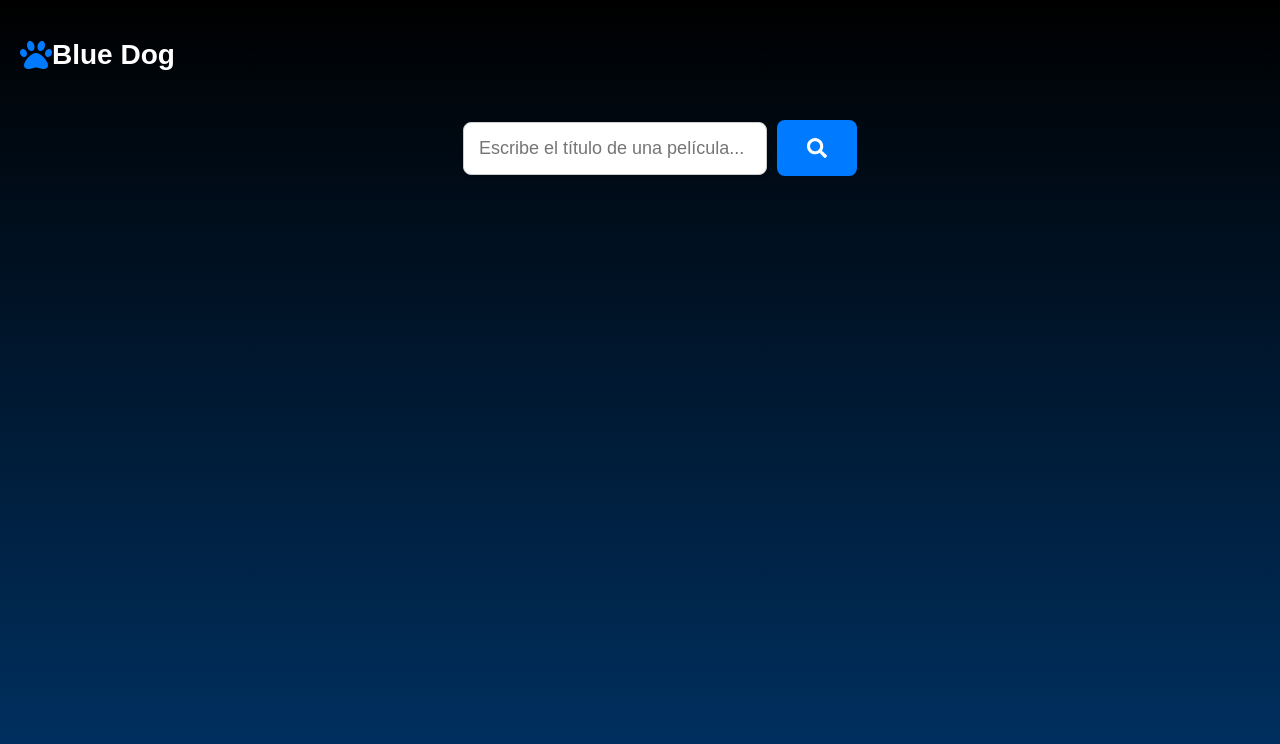
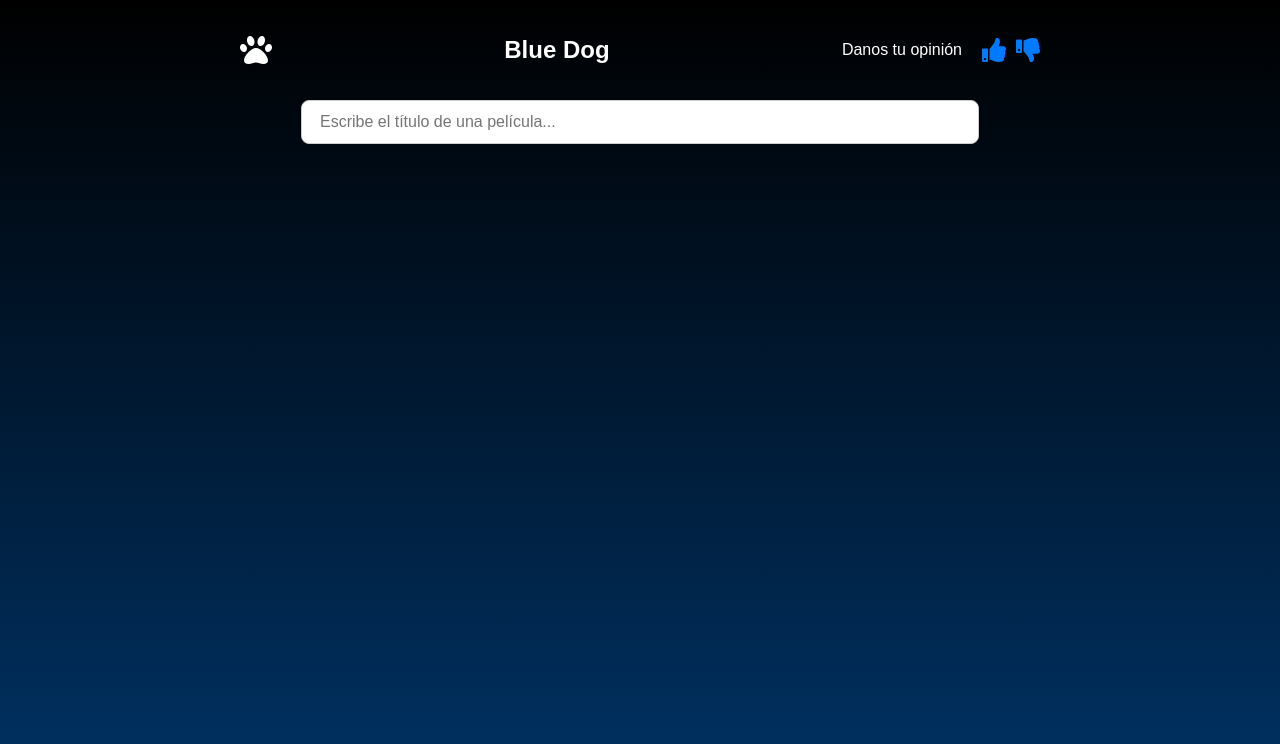
Before and after one commit to CharlyLP04/Actividad-Meilisearch2.0, a React (Create React App) app: page / in a window 1280 px wide. Shown: the top 744 px of the page. Built offline with nearby package versions, Linux system fonts and the light colour scheme; what meilisearch would draw is missing.

Commit message:
ultimos detalles
descbri que el boton de buscar no servia pra nada asi que lo quite y agregue unos iconos pero no los puedo poner donde quiero

```diff
--- a/src/App.css
+++ b/src/App.css
@@ -3,73 +3,73 @@ body {
     padding: 0;
     height: 100vh;
     background: linear-gradient(to bottom, #000000, #003366);
-    display: flex;
-    flex-direction: column;
-    align-items: center;
   }
 
   .app-container {
     font-family: Arial, sans-serif;
     padding: 20px;
-    max-width: 900px;
+    max-width: 800px;
+    margin: 0 auto;
     color: white;
-    width: 100%;
   }
 
   .header {
     display: flex;
     align-items: center;
-    position: absolute;
-    top: 20px;
-    left: 20px;
+    justify-content: space-between; /* Ajustar para la parte derecha */
+    margin-bottom: 20px;
+  }
+
+  .logo-icon {
+    font-size: 50px;
+    color: #007bff;
+    margin-right: 15px;
   }
 
   .title {
-    font-size: 28px;
+    font-size: 24px;
     color: white;
+  }
+
+  .opinion-container {
+    display: flex;
+    align-items: center;
+  }
+
+  .opinion-text {
+    margin-right: 10px;
+    font-size: 16px;
+    color: white;
+  }
+
+  .like-icon, .dislike-icon {
+    cursor: pointer;
+    margin-left: 10px;
+    color: #007bff;
+  }
+
+  .like-icon:hover, .dislike-icon:hover {
+    color: #00bfff;
   }
 
   .search-container {
     display: flex;
-    align-items: center;
     justify-content: center;
-    width: 100%;
-    margin-top: 100px;
+    margin-bottom: 20px;
   }
 
   .search-input {
     width: 80%;
-    padding: 15px;
-    font-size: 18px;
+    padding: 12px 18px;
+    font-size: 16px;
     border: 1px solid #ccc;
     border-radius: 8px;
     box-shadow: 0 2px 4px rgba(0, 0, 0, 0.1);
-    transition: all 0.3s ease;
   }
 
   .search-input:focus {
     box-shadow: 0 4px 8px rgba(0, 0, 0, 0.2);
     border-color: #007bff;
-  }
-
-  .search-button {
-    display: flex;
-    align-items: center;
-    justify-content: center;
-    padding: 18px 30px;
-    font-size: 20px;
-    background-color: #007bff;
-    color: #fff;
-    border: none;
-    border-radius: 8px;
-    cursor: pointer;
-    margin-left: 10px;
-    transition: background-color 0.3s, transform 0.2s ease;
-  }
-
-  .search-button:hover {
-    background-color: #0056b3;
-    transform: scale(1.05);
   }
 
   .error-message {
@@ -87,50 +87,41 @@ body {
   .result-item {
     display: flex;
     align-items: flex-start;
-    background: rgba(255, 255, 255, 0.1);
-    margin-bottom: 20px;
+    background: rgba(200, 200, 200, 0.2); /* Fondo gris transparente */
+    margin-bottom: 15px;
     padding: 20px;
-    border-radius: 12px;
-    box-shadow: 0 4px 6px rgba(0, 0, 0, 0.2);
-    transition: transform 0.2s ease, box-shadow 0.3s ease;
-    max-width: 900px;
-    width: 100%;
+    border-radius: 10px;
+    box-shadow: 0 2px 4px rgba(0, 0, 0, 0.1);
+    transition: transform 0.2s ease, box-shadow 0.2s ease;
   }
 
   .result-item:hover {
     transform: translateY(-5px) scale(1.02);
-    box-shadow: 0 6px 12px rgba(0, 0, 0, 0.3);
+    box-shadow: 0 4px 8px rgba(0, 0, 0, 0.2);
   }
 
   .poster {
-    width: 130px;
-    height: 200px;
+    width: 100px;
+    height: 150px;
     object-fit: cover;
-    border-radius: 10px;
-    margin-right: 20px;
+    border-radius: 8px;
+    margin-right: 15px;
   }
 
   .result-item div {
     flex: 1;
     display: flex;
     flex-direction: column;
-    justify-content: space-between;
   }
 
   .result-item strong {
-    font-size: 20px;
-    color: #00b0ff;
-    margin-bottom: 10px;
-    text-shadow: 1px 1px 4px rgba(0, 0, 0, 0.3);
+    font-size: 18px;
+    color: #33b5ff; /* Azul claro para los títulos */
+    margin-bottom: 5px;
   }
 
   .result-item p {
-    margin: 10px 0 0 0;
-    color: #ccc;
-    font-size: 18px;
+    margin: 0;
+    color: #555;
+    font-size: 14px;
   }
-
-  .result-item span {
-    font-size: 16px;
-    color: #ccc;
-  }
--- a/src/App.tsx
+++ b/src/App.tsx
@@ -1,6 +1,6 @@
 import React, { useState, useEffect } from 'react';
 import { MeiliSearch } from 'meilisearch';
-import { FaPaw, FaSearch } from 'react-icons/fa'; // Íconos de huella y lupa
+import { FaPaw, FaThumbsUp, FaThumbsDown } from 'react-icons/fa'; // Agrego íconos de like y dislike
 import './App.css';
 
 const client = new MeiliSearch({
@@ -13,10 +13,7 @@ const App = () => {
   const [resultados, setResultados] = useState([]);
   const [error, setError] = useState(null);
 
-  // useEffect para ejecutar la búsqueda cada vez que cambie el query
-  useEffect(() => {
-    const fetchResults = async () => {
-      if (query.trim()) {
+  const manejarBusqueda = async () => {
     try {
       setError(null);
       const index = client.index('movies');
@@ -26,19 +23,24 @@ const App = () => {
       console.error('Error al buscar:', err);
       setError('No se pudo realizar la búsqueda');
     }
-      } else {
-        setResultados([]);
-      }
   };
 
-    fetchResults();
-  }, [query]); // Solo se ejecuta cuando `query` cambia
+  useEffect(() => {
+    if (query) {
+      manejarBusqueda(); // Ejecuta la búsqueda cada vez que query cambia
+    }
+  }, [query]);
 
   return (
     <div className="app-container">
       <header className="header">
-        <FaPaw size="2rem" color="#007bff" /> {/* Huella azul */}
+        <FaPaw size="2rem" />
         <h1 className="title">Blue Dog</h1>
+        <div className="opinion-container">
+          <span className="opinion-text">Danos tu opinión</span>
+          <FaThumbsUp size="1.5rem" className="like-icon" />
+          <FaThumbsDown size="1.5rem" className="dislike-icon" />
+        </div>
       </header>
       <div className="search-container">
         <input
@@ -48,9 +50,6 @@ const App = () => {
           onChange={(e) => setQuery(e.target.value)}
           className="search-input"
         />
-        <button className="search-button">
-          <FaSearch size="20px" />
-        </button>
       </div>
       {error && <p className="error-message">{error}</p>}
       <ul className="results-list">
```
Lines whose indentation alone changed are shown as unchanged.
